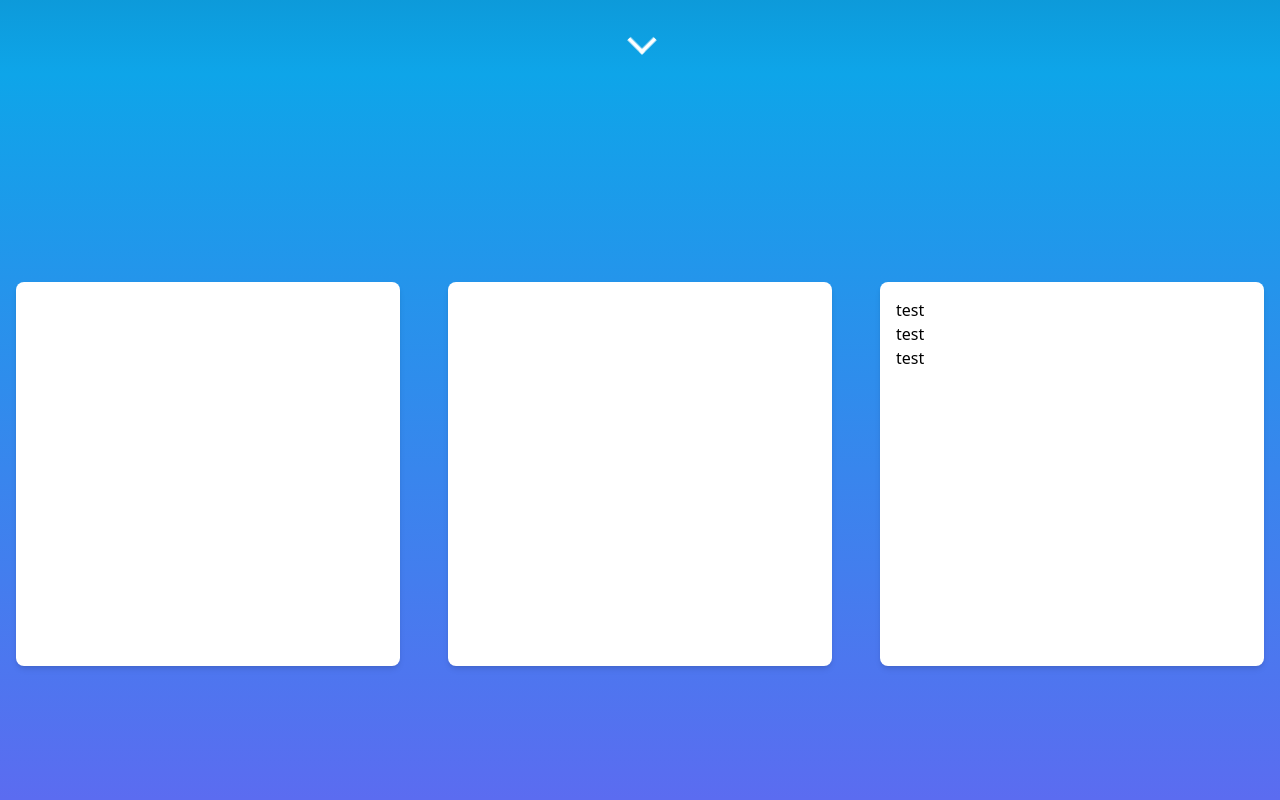
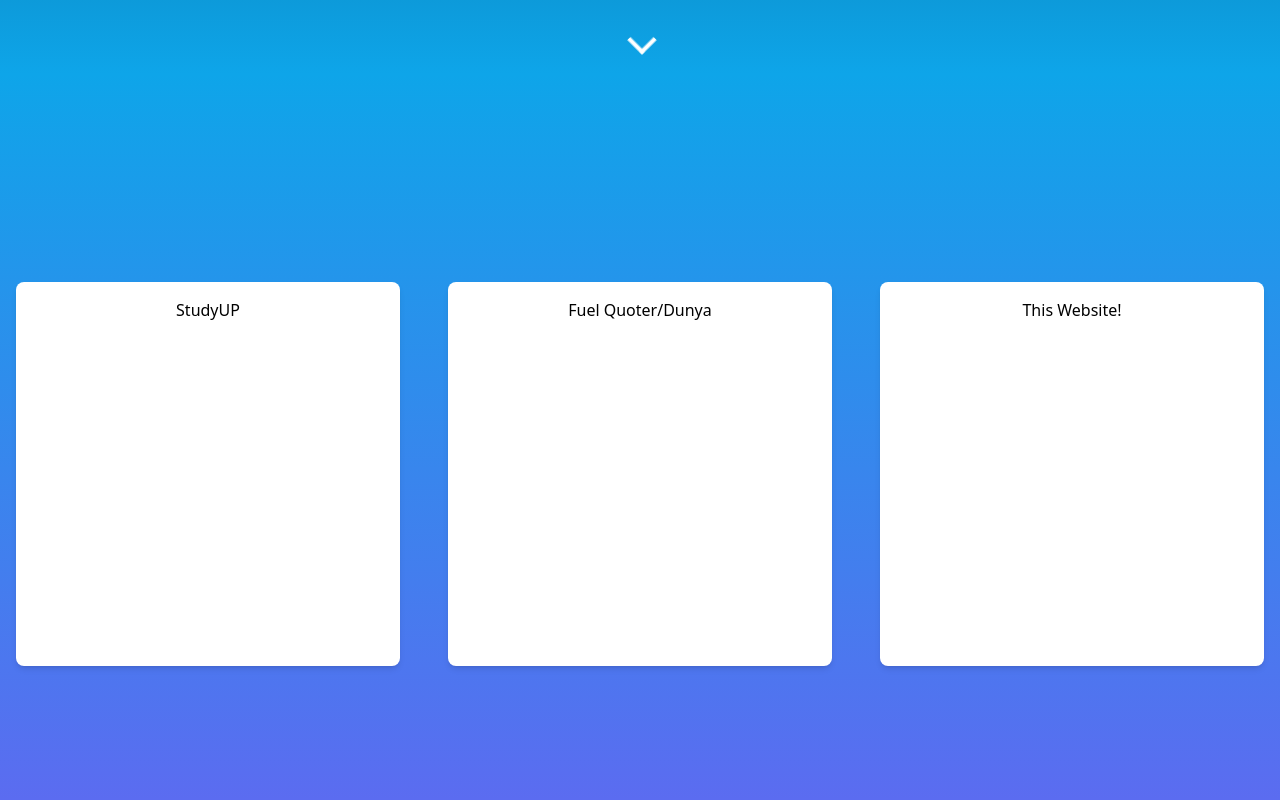
Before and after one commit to WahabJI/my-project, a Next.js app: page / in a window 1280 px wide. Shown: the part 726-1526 px from the top of the page. Built offline with nearby package versions, Linux system fonts and the light colour scheme.

Commit message:
Added animated cards that come up from the bottom when page is in focus and added headers to the cards

```diff
--- a/pages/index.tsx
+++ b/pages/index.tsx
@@ -5,8 +5,39 @@
 import Link from 'next/link'
 import { TypeAnimation } from 'react-type-animation';
 const inter = Inter({ subsets: ['latin'] })
+import { useRef, useState, useEffect } from 'react';
+
+function isElementVisible(element: HTMLElement): boolean {
+  const rect = element.getBoundingClientRect();
+  const windowHeight =
+    window.innerHeight || document.documentElement.clientHeight;
+
+  return rect.bottom >= 0 && rect.top <= windowHeight;
+}
 
 export default function Home() {
+  const [isVisible, setIsVisible] = useState(false);
+  const myElementRef = useRef(null);
+
+  useEffect(() => {
+    function handleScroll() {
+      if (myElementRef.current && isElementVisible(myElementRef.current)) {
+        setIsVisible(true);
+        console.log("visible")
+      }
+      else{
+        setIsVisible(false);
+        console.log("not visible")
+      }
+    }
+
+    window.addEventListener("scroll", handleScroll);
+
+    return () => {
+      window.removeEventListener("scroll", handleScroll);
+    };
+  }, []);
+
   return (
     <>
       <Head>
@@ -105,21 +136,21 @@
             </a>
           </section>
 
-
+                  {/* transform transition-all duration-500 translate-y-10 opacity-0 hover:translate-y-0 hover:opacity-100 */}
           {/* PROJECTS SECTION */}
           <section id="projects" className=" bg-gradient-to-b from-sky-500 to-indigo-500 h-screen flex items-center mx-auto">
-              <div className="flex justify-center space-x-12 mx-auto">
-                <div className="bg-white rounded-lg shadow-md p-4 w-96 min-h-96">
+              <div className="flex justify-top space-x-12 mx-auto" ref={myElementRef}>
+                <div className={`bg-white rounded-lg shadow-md p-4 w-96 min-h-96 transform transition-all duration-500 ${isVisible ? 'translate-y-0 opacity-100' : 'translate-y-10 opacity-0'} ${isVisible? 'delay-300' : ''}`}>
                   {/* Card content goes here */}
+                  <h1 className="text-center">StudyUP</h1>
                 </div>
-                <div className="bg-white rounded-lg shadow-md p-4 w-96 min-h-96">
+                <div className={`bg-white rounded-lg shadow-md p-4 w-96 min-h-96 transform transition-all duration-500 ${isVisible ? 'translate-y-0 opacity-100' : 'translate-y-10 opacity-0'} ${isVisible? 'delay-500' : ''}`}>
                   {/* Card content goes here */}
+                  <h1 className="text-center">Fuel Quoter/Dunya</h1>
                 </div>
-                <div className="bg-white rounded-lg shadow-md p-4 w-96 min-h-96 max-h-96">
+                <div className={`bg-white rounded-lg shadow-md p-4 w-96 min-h-96 transform transition-all duration-500 ${isVisible ? 'translate-y-0 opacity-100' : 'translate-y-10 opacity-0'} ${isVisible? 'delay-700' : ''}`}>
                   {/* Card content goes here */}
-                  test<br></br>
-                  test<br></br>
-                  test<br></br>
+                  <h1 className="text-center">This Website!</h1>
                 </div>
               </div>
           </section>
```
